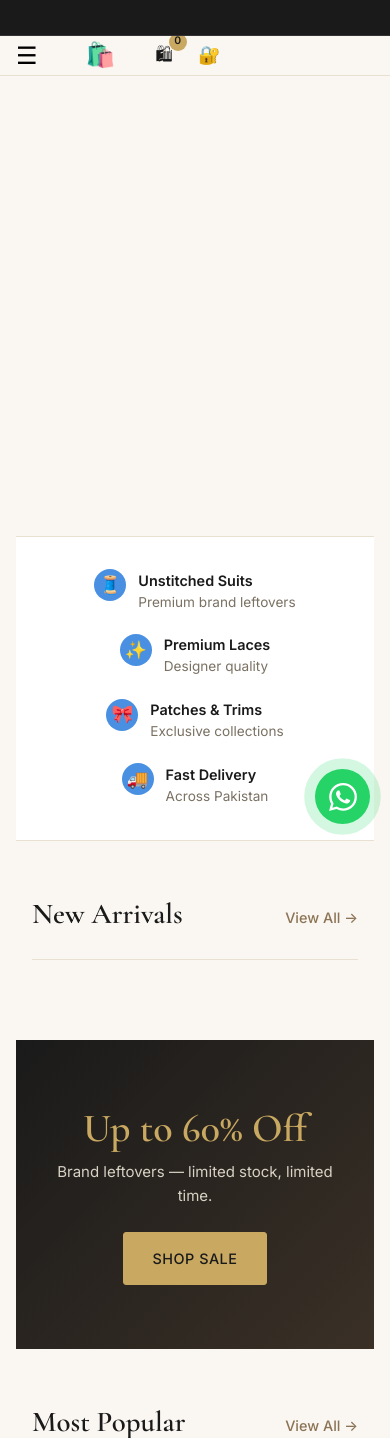
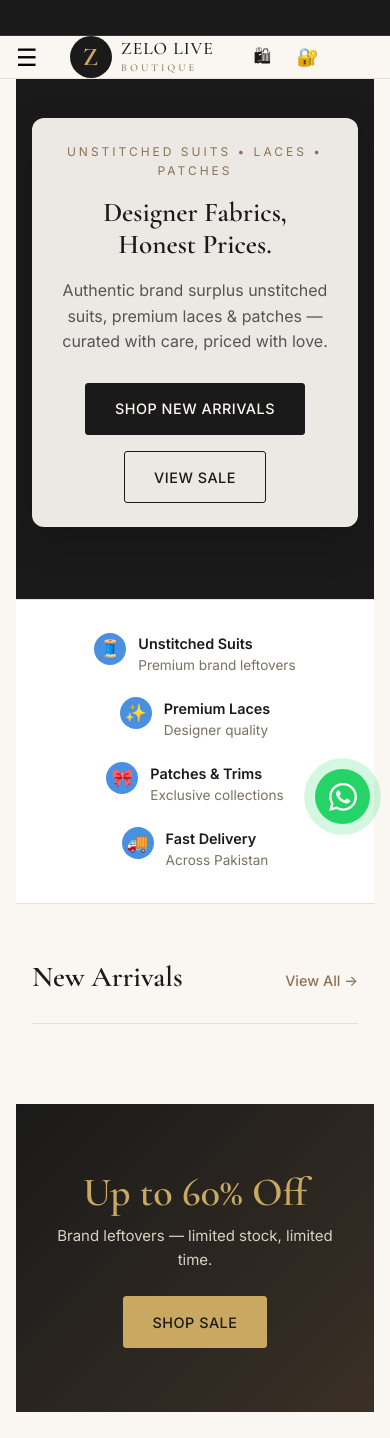
Before and after one commit to manmarsci/zelo, a Flask app: page / in a window 390 px wide. Shown: the top 1438 px of the page. Run offline with Flask 3, Linux system fonts and the light colour scheme; data that the repository does not hold is empty; some libraries are stand-ins or nearby versions.

Commit message:
header and logo fix

```diff
--- a/templates/base.html
+++ b/templates/base.html
@@ -168,16 +168,13 @@
     }
 </style>
 
-  <!-- Header -->
   <header class="header">
     <div class="container header-inner">
       <button class="menu-toggle" aria-label="Menu">☰</button>
-      <a href="{{ url_for('cart') }}" style="position:relative; text-decoration:none; color:#1a1a1a; font-size:1.5rem; margin-left:1rem;">
-    🛍️
-    {% if cart_count %}
-    <span style="position:absolute; top:-8px; right:-10px; background:#c9a961; color:#fff; font-size:0.7rem; font-weight:bold; width:18px; height:18px; border-radius:50%; display:flex; align-items:center; justify-content:center;">{{ cart_count }}</span>
-    {% endif %}
-</a>
+      <a href="{{ url_for('index') }}" class="logo">
+        <span class="logo-mark">Z</span>
+        <span class="logo-text">ZELO LIVE<br/><small>BOUTIQUE</small></span>
+      </a>
       <nav class="nav" id="mainNav" aria-label="Main Navigation">
         <a href="{{ url_for('index') }}">Home</a>
         <a href="{{ url_for('products', sort='newest') }}">New Arrivals</a>
@@ -190,7 +187,7 @@
           <input type="search" name="q" placeholder="Search suits, patches, laces..." value="{{ request.args.get('q','') }}" aria-label="Search products" />
         </form>
         <a href="{{ url_for('cart') }}" class="icon-btn" title="Cart">
-          🛍 <span class="badge">{{ cart_count }}</span>
+          🛍 {% if cart_count %}<span class="badge">{{ cart_count }}</span>{% endif %}
         </a>
         {% if current_user %}
           <a href="{{ url_for('account') }}" class="icon-btn" title="Account">👤</a>
--- a/templates/index.html
+++ b/templates/index.html
@@ -52,6 +52,7 @@
   height: 560px;
   overflow: hidden;
   touch-action: pan-y;
+  background: #1a1a1a;
 }
 .hero-carousel-track {
   position: relative;
@@ -76,10 +77,13 @@
   height: 100%;
   object-fit: cover;
 }
+/* Subtle bottom-only darken, just enough to keep the badge/info card legible.
+   No wash across the image — the photo stays fully visible. */
 .hero-slide-scrim {
   position: absolute;
   inset: 0;
-  background: linear-gradient(90deg, rgba(250,247,242,.92) 0%, rgba(250,247,242,.6) 45%, rgba(250,247,242,.15) 75%);
+  background: linear-gradient(180deg, rgba(0,0,0,0) 55%, rgba(0,0,0,.35) 100%);
+  pointer-events: none;
 }
 .hero-slide-badge {
   position: absolute;
@@ -92,6 +96,7 @@
   padding: .4rem .9rem;
   border-radius: 20px;
   z-index: 2;
+  box-shadow: 0 2px 8px rgba(0,0,0,.25);
 }
 .hero-slide-info {
   position: absolute;
@@ -101,7 +106,7 @@
   display: flex;
   flex-direction: column;
   gap: .3rem;
-  background: rgba(26,26,26,.72);
+  background: rgba(26,26,26,.75);
   padding: .7rem 1.1rem;
   border-radius: 8px;
   max-width: 260px;
@@ -117,24 +122,28 @@
   font-size: .9rem;
   font-weight: 700;
 }
+
+/* Text content now floats as its own card over the image, instead of a
+   full-width wash — the product photos stay crisp and undimmed. */
 .hero-carousel-content {
-  position: relative;
+  position: absolute;
+  top: 50%;
+  left: 3rem;
+  transform: translateY(-50%);
   z-index: 3;
-  max-width: 620px;
-  height: 100%;
-  display: flex;
-  flex-direction: column;
-  justify-content: center;
-  padding: 0 1.25rem 0 3rem;
-  pointer-events: none;
+  max-width: 480px;
+  background: rgba(250,247,242,.94);
+  backdrop-filter: blur(4px);
+  padding: 2rem 2.25rem;
+  border-radius: 12px;
+  box-shadow: 0 12px 40px rgba(0,0,0,.18);
 }
-.hero-carousel-content .btn { pointer-events: auto; }
 .hero-carousel-content .eyebrow {
   display: inline-block; font-size: .75rem; letter-spacing: 3px;
   text-transform: uppercase; color: #8b7355; margin-bottom: 1rem;
 }
-.hero-carousel-content h1 { font-size: 3rem; margin-bottom: 1rem; }
-.hero-carousel-content p { color: #555; margin-bottom: 2rem; font-size: 1.05rem; }
+.hero-carousel-content h1 { font-size: 2.6rem; margin-bottom: 1rem; }
+.hero-carousel-content p { color: #555; margin-bottom: 1.75rem; font-size: 1rem; }
 .hero-actions { display: flex; gap: 1rem; flex-wrap: wrap; }
 
 .hero-carousel-dots {
@@ -148,17 +157,21 @@
 }
 .hero-dot {
   width: 8px; height: 8px; border-radius: 50%;
-  background: rgba(26,26,26,.25); border: none; cursor: pointer; padding: 0;
+  background: rgba(255,255,255,.5); border: none; cursor: pointer; padding: 0;
   transition: background .2s, width .2s;
 }
-.hero-dot.active { background: #1a1a1a; width: 22px; border-radius: 4px; }
+.hero-dot.active { background: #fff; width: 22px; border-radius: 4px; }
 
 @media (max-width: 900px) {
-  .hero-carousel { height: 460px; }
-  .hero-carousel-content { padding: 0 1.25rem; text-align: center; align-items: center; }
-  .hero-carousel-content h1 { font-size: 2rem; }
-  .hero-slide-scrim { background: linear-gradient(180deg, rgba(250,247,242,.55) 0%, rgba(250,247,242,.85) 65%, rgba(250,247,242,.95) 100%); }
-  .hero-slide-info { left: 1rem; bottom: 4.5rem; max-width: 200px; }
+  .hero-carousel { height: 520px; }
+  .hero-carousel-content {
+    left: 1rem; right: 1rem; max-width: none;
+    top: auto; bottom: 4.5rem; transform: none;
+    padding: 1.5rem 1.5rem;
+    text-align: center;
+  }
+  .hero-carousel-content h1 { font-size: 1.7rem; }
+  .hero-slide-info { left: 1rem; bottom: 1rem; max-width: 180px; }
   .hero-actions { justify-content: center; }
 }
 </style>
```
Also changed, not shown: 1 other file.
